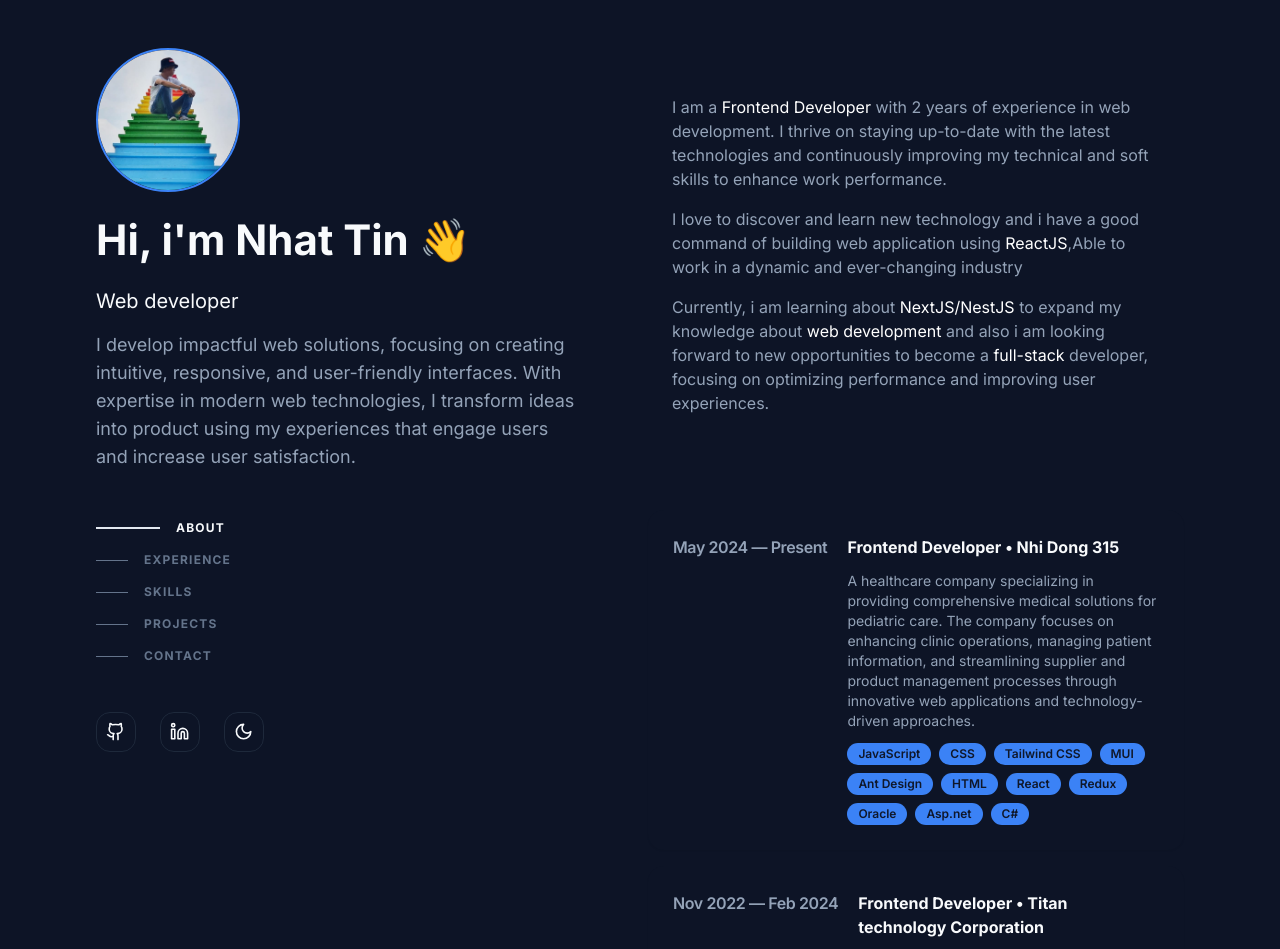
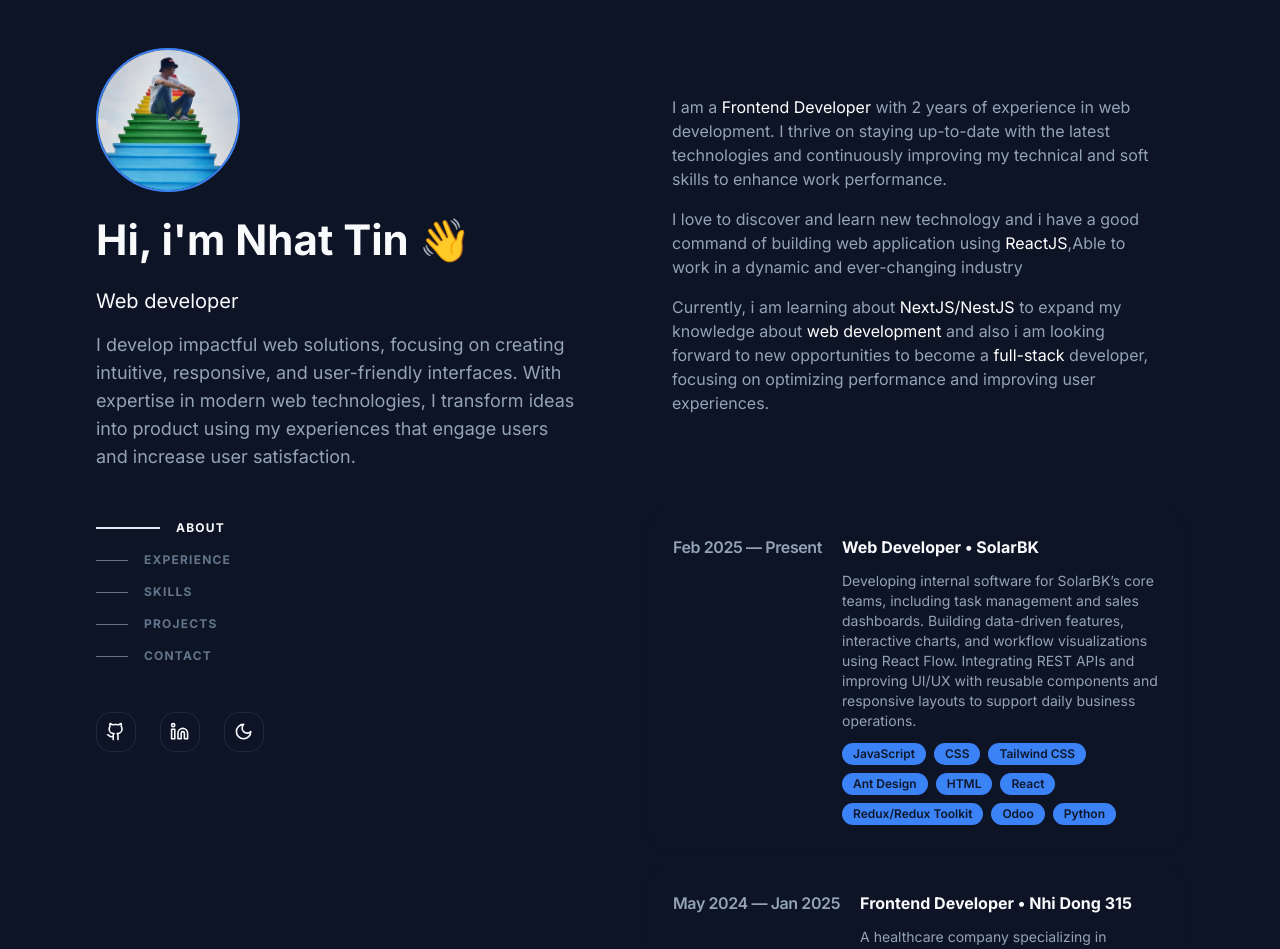
Before and after one commit to tinnhat/portfolio-v2, a Next.js app: page / in a window 1280 px wide. Shown: the top 949 px of the page. Built offline with nearby package versions, Linux system fonts and the light colour scheme; no server answers.

Commit message:
Update new information

```diff
--- a/components/ExpCards.tsx
+++ b/components/ExpCards.tsx
@@ -10,7 +10,26 @@ import { Badge } from '@/components/ui/badge'
 
 const jobPositions = [
   {
-    timeline: 'May 2024 — Present',
+    timeline: 'Feb 2025 — Present',
+    currentPosition: 'Web Developer',
+    place: 'SolarBK',
+    previousPositions: [''],
+    description:
+      'Developing internal software for SolarBK’s core teams, including task management and sales dashboards. Building data-driven features, interactive charts, and workflow visualizations using React Flow. Integrating REST APIs and improving UI/UX with reusable components and responsive layouts to support daily business operations.',
+    skills: [
+      'JavaScript',
+      'CSS',
+      'Tailwind CSS',
+      'Ant Design',
+      'HTML',
+      'React',
+      'Redux/Redux Toolkit',
+      'Odoo',
+      'Python',
+    ],
+  },
+  {
+    timeline: 'May 2024 — Jan 2025',
     currentPosition: 'Frontend Developer',
     place: 'Nhi Dong 315',
     previousPositions: [''],
@@ -83,36 +102,34 @@ const jobPositions = [
 
 export default function ExpCard() {
   return (
-    <section id="experience" className="scroll-mt-16 lg:pt-16">
-      <div className="sticky top-0 z-20 -mx-6 mb-4 w-screen bg-background/0 px-6 py-5 backdrop-blur md:-mx-12 md:px-12 lg:sr-only lg:relative lg:top-auto lg:mx-auto lg:w-full lg:px-0 lg:py-0 lg:opacity-0">
-        <h2 className="text-sm font-bold uppercase tracking-widest lg:sr-only">
-          Experience
-        </h2>
+    <section id='experience' className='scroll-mt-16 lg:pt-16'>
+      <div className='sticky top-0 z-20 -mx-6 mb-4 w-screen bg-background/0 px-6 py-5 backdrop-blur md:-mx-12 md:px-12 lg:sr-only lg:relative lg:top-auto lg:mx-auto lg:w-full lg:px-0 lg:py-0 lg:opacity-0'>
+        <h2 className='text-sm font-bold uppercase tracking-widest lg:sr-only'>Experience</h2>
       </div>
       <>
         {jobPositions.map((job, index) => (
           <Card
             key={index}
-            className="lg:p-6 mb-4 flex flex-col lg:flex-row w-full min-h-fit gap-0 lg:gap-5 border-transparent hover:border dark:lg:hover:border-t-blue-900 dark:lg:hover:bg-slate-800/50 lg:hover:shadow-[inset_0_1px_0_0_rgba(148,163,184,0.1)] lg:hover:drop-shadow-lg lg:hover:bg-slate-100/50 lg:hover:border-t-blue-200"
+            className='lg:p-6 mb-4 flex flex-col lg:flex-row w-full min-h-fit gap-0 lg:gap-5 border-transparent hover:border dark:lg:hover:border-t-blue-900 dark:lg:hover:bg-slate-800/50 lg:hover:shadow-[inset_0_1px_0_0_rgba(148,163,184,0.1)] lg:hover:drop-shadow-lg lg:hover:bg-slate-100/50 lg:hover:border-t-blue-200'
           >
-            <CardHeader className="h-full w-full p-0">
-              <CardTitle className="text-base text-slate-400 whitespace-nowrap">
+            <CardHeader className='h-full w-full p-0'>
+              <CardTitle className='text-base text-slate-400 whitespace-nowrap'>
                 {job.timeline}
               </CardTitle>
             </CardHeader>
-            <CardContent className="flex flex-col p-0">
-              <p className="text-foreground font-bold">
+            <CardContent className='flex flex-col p-0'>
+              <p className='text-foreground font-bold'>
                 {job.currentPosition} • {job.place}
               </p>
               {job.previousPositions.map((position, index) => (
-                <p key={index} className="text-slate-400 text-sm font-bold">
+                <p key={index} className='text-slate-400 text-sm font-bold'>
                   {position}
                 </p>
               ))}
-              <CardDescription className="py-3 text-muted-foreground">
+              <CardDescription className='py-3 text-muted-foreground'>
                 {job.description}
               </CardDescription>
-              <CardFooter className="p-0 flex flex-wrap gap-2">
+              <CardFooter className='p-0 flex flex-wrap gap-2'>
                 {job.skills.map((skill, index) => (
                   <Badge key={index}>{skill}</Badge>
                 ))}
```
